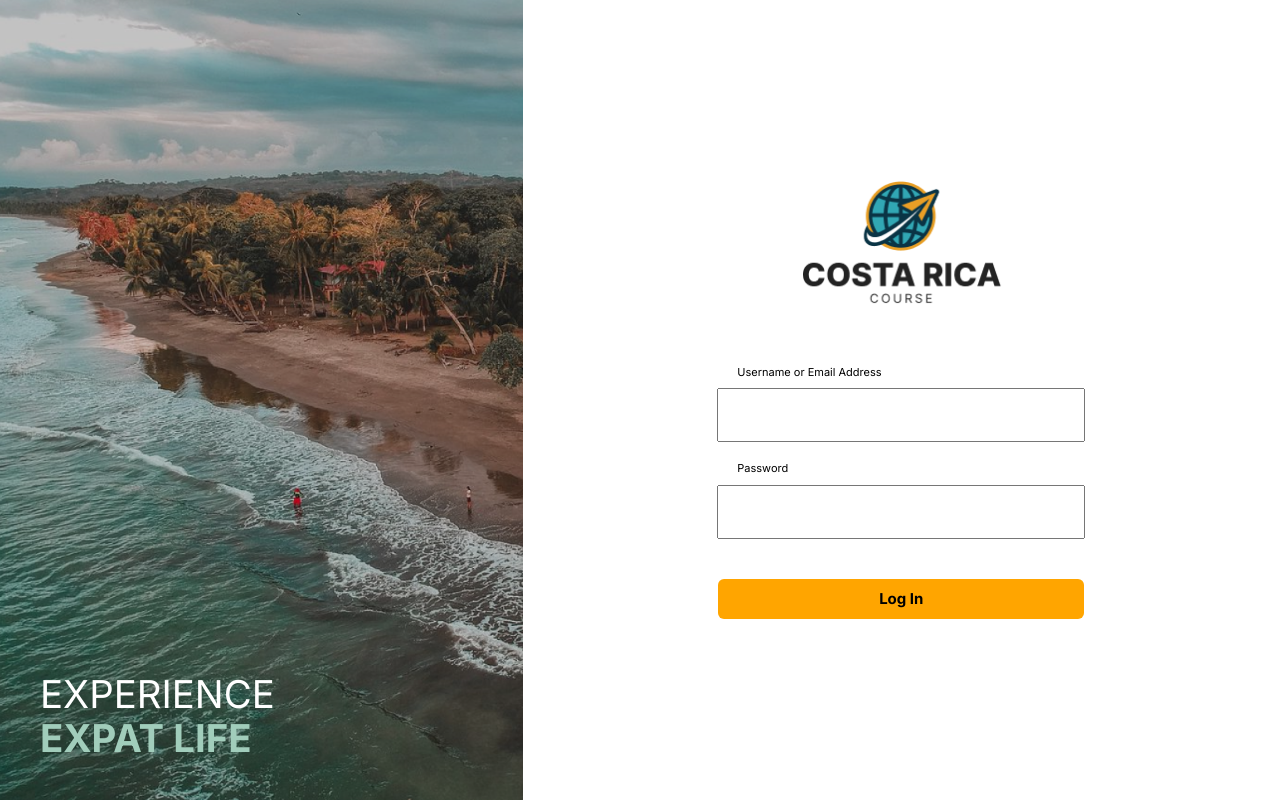
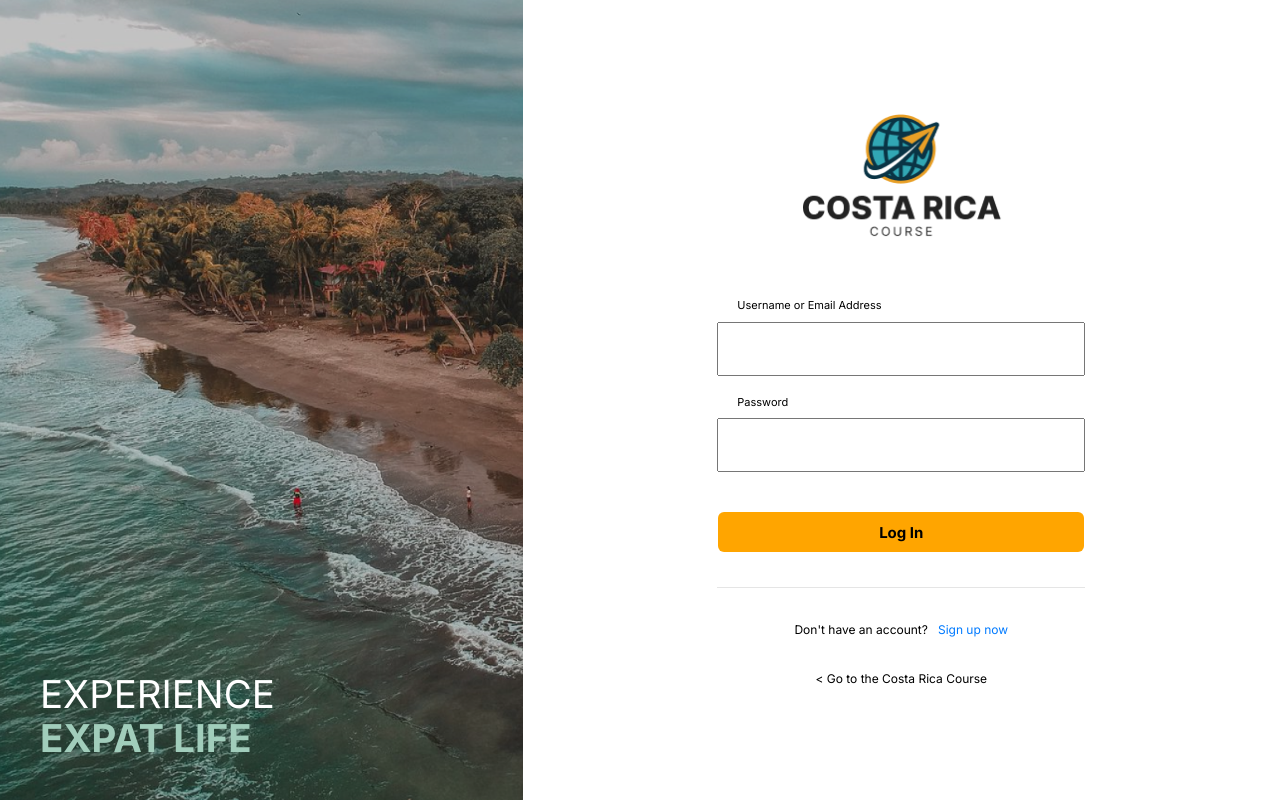
Before and after one commit to BrianKendalBucek/costa-rica-course, a Next.js app in the folder costa-rica-course/: page /login in a window 1280 px wide. Built offline with nearby package versions, Linux system fonts and the light colour scheme.

Commit message:
sign up now and go to Costa Rica course links now added to login page

```diff
--- a/costa-rica-course/src/app/login/login.module.scss
+++ b/costa-rica-course/src/app/login/login.module.scss
@@ -12,7 +12,6 @@
     flex-direction: column;
     justify-content: flex-end;
 
-
     .topHeader {
       margin: 0;
       font-size: 38.37px;
@@ -25,7 +24,7 @@
       margin: 0;
       font-size: 38.37px;
       font-weight: 700;
-      color: #A1CDBB;
+      color: #a1cdbb;
       margin-left: 40px;
       margin-bottom: 40px;
     }
@@ -46,6 +45,9 @@
         justify-content: center;
         align-items: center;
         gap: 20px;
+        padding-bottom: 35px;
+        margin-bottom: 35px;
+        border-bottom: 1px solid #e5e5e5;
 
         .formGroup {
           display: flex;
@@ -63,12 +65,13 @@
             width: 360px;
             height: 48px;
           }
-
         }
 
         .rememberForgotContainer {
-          .remember {}
-          .forgot {}
+          .remember {
+          }
+          .forgot {
+          }
         }
 
         button {
@@ -81,6 +84,37 @@
           font-weight: 700;
         }
       }
+
+      .register {
+        display: flex;
+        justify-content: center;
+        gap: 10px;
+        margin-bottom: 35px;
+
+        p {
+          font-size: 12px;
+        }
+
+        a {
+          color: #007aff;
+          font-size: 12px;
+          text-decoration: none;
+          // &:hover {
+          //   color: #0070f3;
+          // }
+        }
+      }
+
+      .home {
+        display: flex;
+        justify-content: center;
+        font-size: 12px;
+
+        a {
+          text-decoration: none;
+          color: black;
+        }
+      }
     }
   }
 }
--- a/costa-rica-course/src/app/login/page.tsx
+++ b/costa-rica-course/src/app/login/page.tsx
@@ -3,6 +3,7 @@
 import React, { useState, FormEvent } from "react";
 import styles from "./login.module.scss";
 import Image from "next/image";
+import Link from "next/link";
 
 const LoginPage = () => {
   const [formData, setFormData] = useState({
@@ -68,6 +69,13 @@ const LoginPage = () => {
             </div>
             <button type="submit">Log In</button>
           </form>
+          <div className={styles.register}>
+            <p>Don&apos;t have an account?</p>
+            <Link href="/register">Sign up now</Link>
+          </div>
+          <div className={styles.home}>
+            <Link href="/">&lt; Go to the Costa Rica Course</Link>
+          </div>
         </div>
       </div>
     </main>
```
